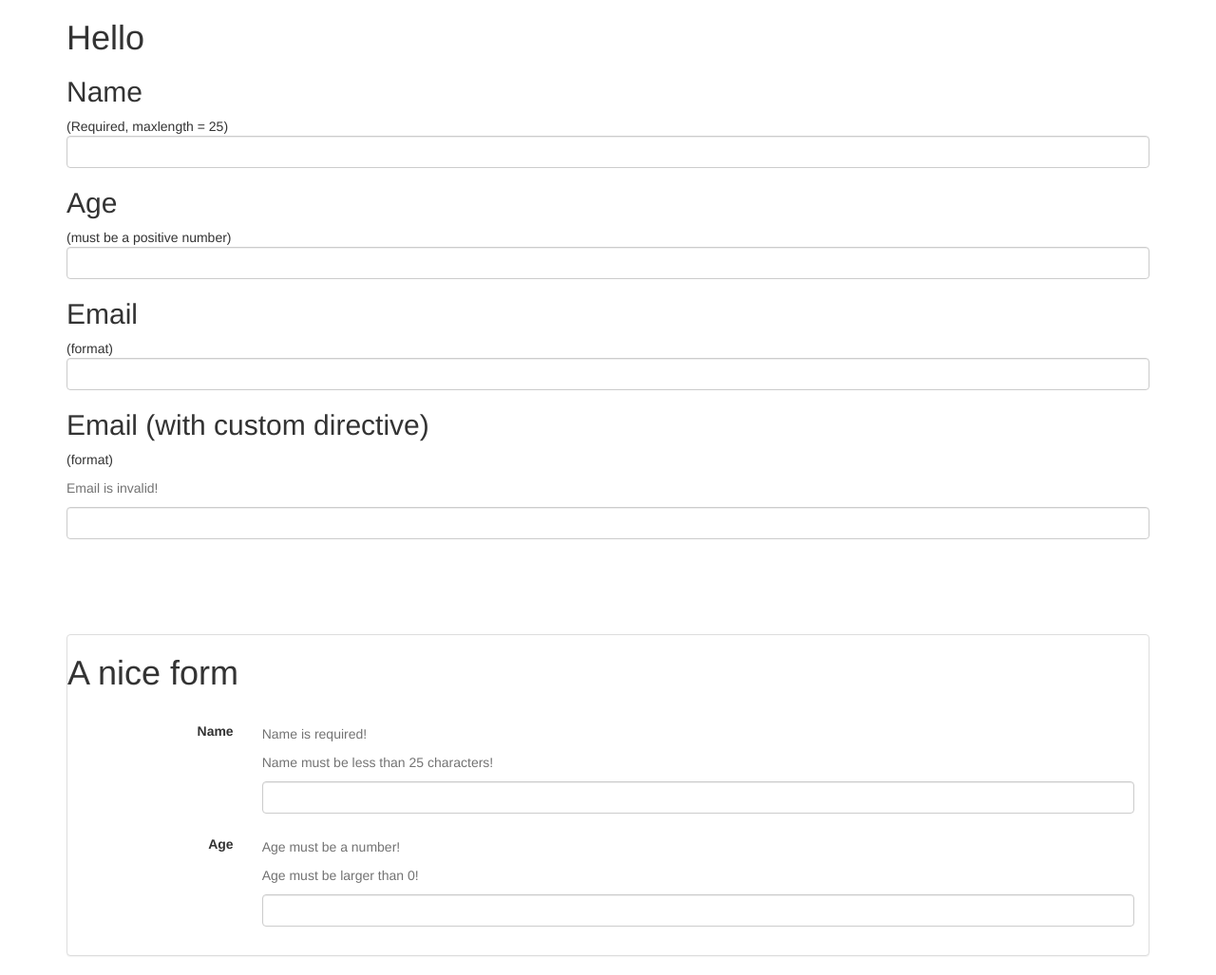
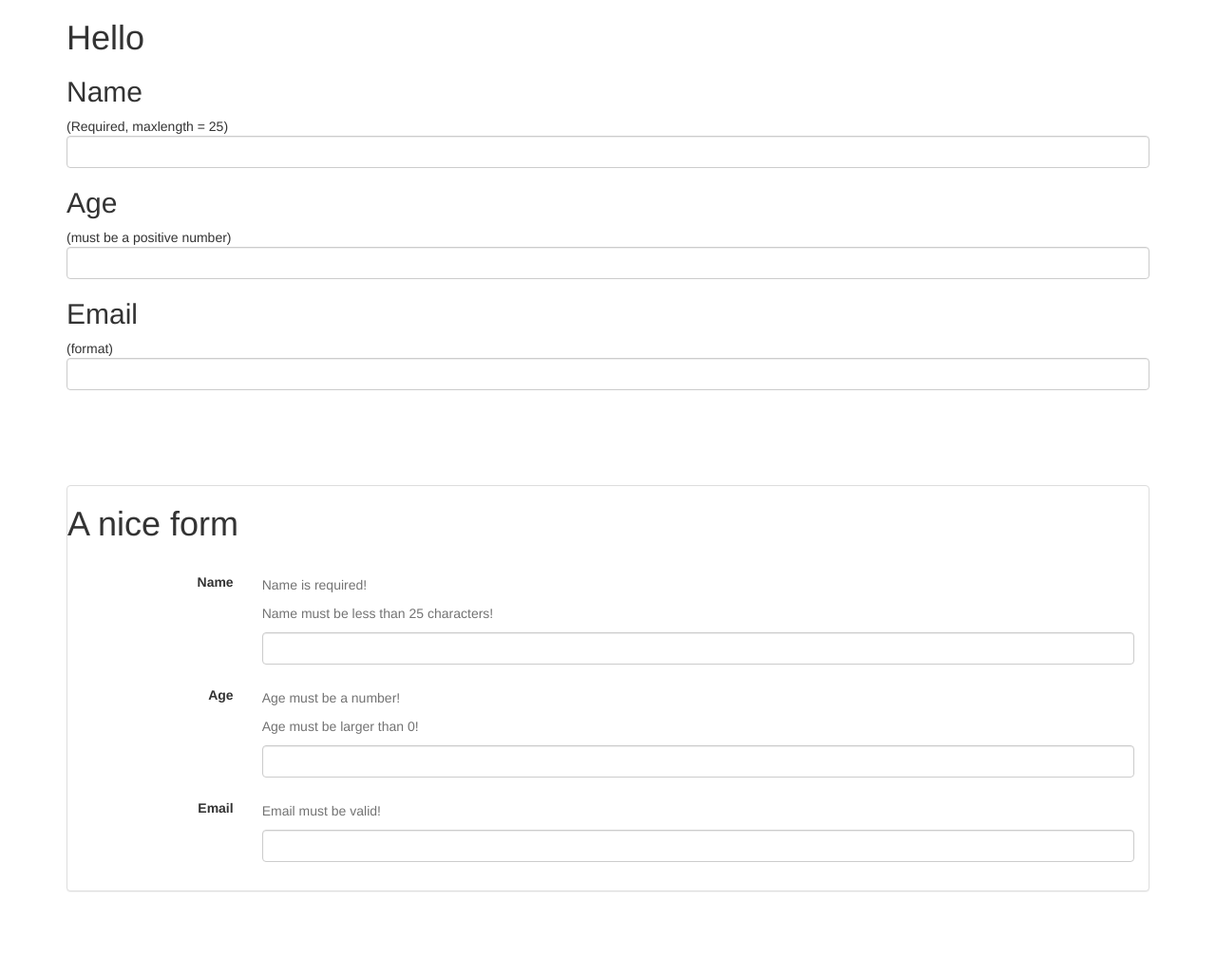
Before and after one commit to Pance/form-field-validation-directive-in-angular, a plain HTML site: page index.html in a window 1280 px wide. Shown: the whole page at 95% size. After the commit the page ends 959 px from the top, so only its background shows below. Drawn offline with nearby package versions, Linux system fonts and the light colour scheme.

Commit message:
Add the email input to the nice form

```diff
--- a/index.html
+++ b/index.html
@@ -54,17 +54,6 @@
             <input type="email" name="email" class="form-control"
                    ng-model="personData.email">
           </div>
-
-          <h2>Email (with custom directive)</h2>
-          <span>(format)</span>
-          <form-field-validation form-field="someForm.email2">
-            <validation-error-messages>
-              <invalid-message if-field="$invalid">
-                Email is invalid!</invalid-message>
-            </validation-error-messages>
-            <input type="email" name="email2" class="form-control"
-                   ng-model="personData.email2">
-          </form-field-validation>
         </div>
         <br><br><br><br><br>
 
@@ -104,6 +93,20 @@
                   </form-field-validation>
                 </div>
               </div>
+              <!--email input-->
+              <div class="form-group">
+                <label for="emailInput" class="col-sm-2 control-label">Email</label>
+                <div class="col-sm-10">
+                  <form-field-validation form-field="niceForm.email">
+                    <validation-error-messages>
+                      <invalid-message if-field="$invalid">
+                        Email must be valid!</invalid-message>
+                    </validation-error-messages>
+                    <input id="emailInput" type="email" name="email" class="form-control"
+                           ng-model="personData.email">
+                  </form-field-validation>
+                </div>
+              </div>
             </div>
           </div>
         </div>
```
